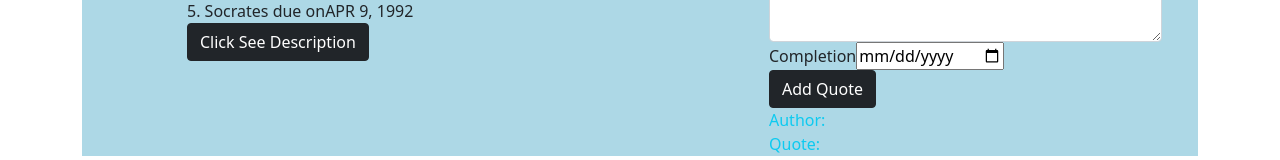
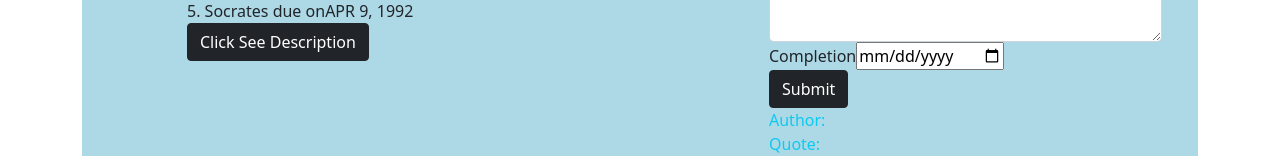
Before and after one commit to Kiru-axis/User-Quotes, an Angular app: page / in a window 1280 px wide. Shown: the part 386-546 px from the top of the page. Built offline with nearby package versions, Linux system fonts and the light colour scheme.

Commit message:
fixing submit form button

```diff
--- a/src/app/quote-form/quote-form.component.html
+++ b/src/app/quote-form/quote-form.component.html
@@ -30,7 +30,7 @@
           </div>
       </div>
       <div class="form-sub-bttn">
-          <button type="submit" class="btn btn-dark">Add Quote</button>
+          <button type="submit" class="btn btn-dark">Submit</button>
       </div>
       <div><span class="text-info">Author: </span>{{newQuote.author}}</div>
       <div><span class="text-info">Quote: </span>{{newQuote.description}}</div>
```
